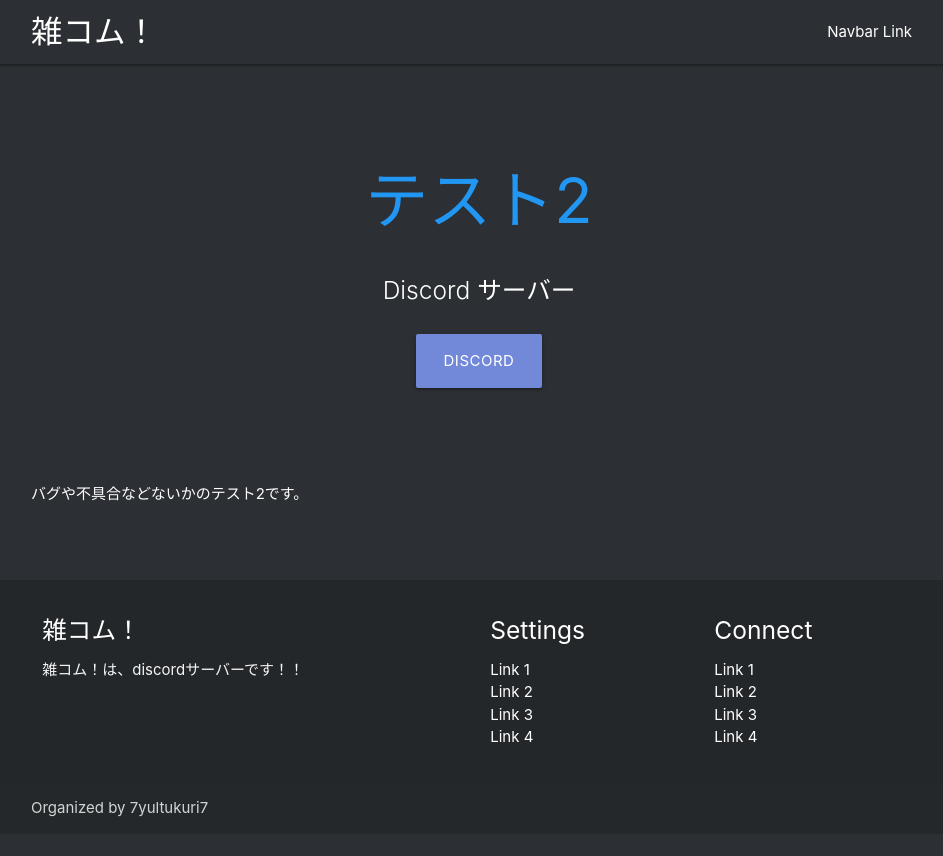
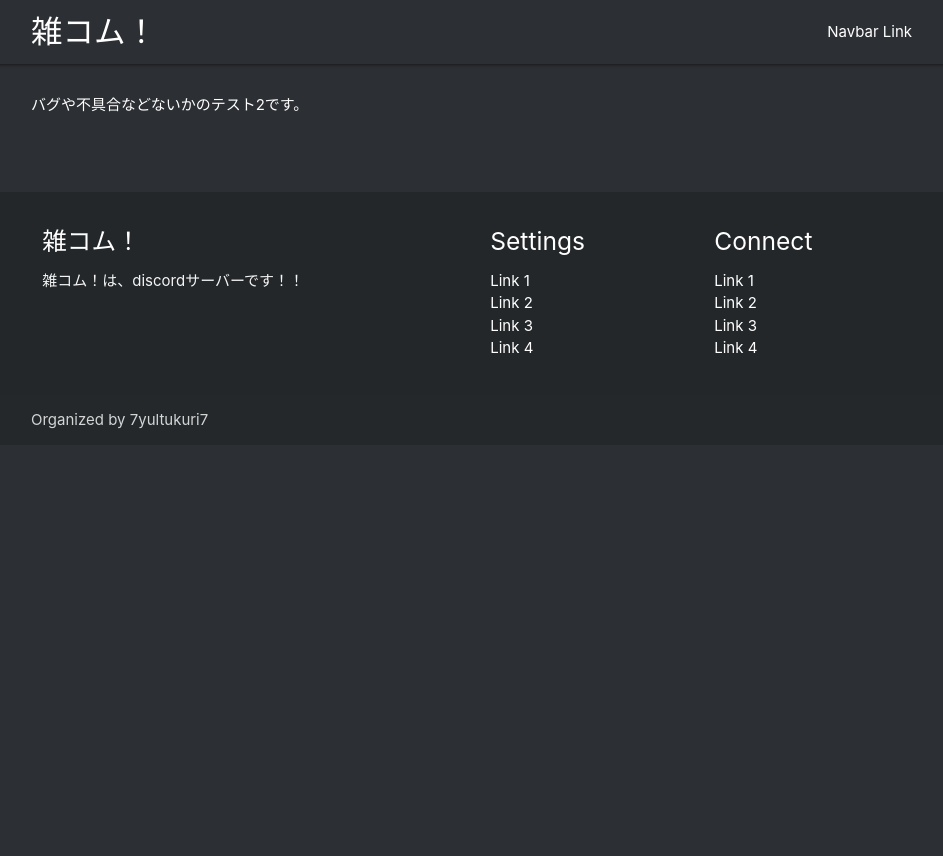
Before and after one commit to zatsukomu/zatsukomu-website-v1, a Jekyll site: the page built from docs/_posts/2019-04-28-test-nanoda2.md, in a window 1280 px wide. Shown: the top 856 px of the page, without its empty margins (161-1104 px from the left). Built offline with Jekyll 4.4.1, drawn with Linux system fonts in a browser that asks for light colours; nearby versions of some CDN libraries; our own code applies the rules of GitHub Pages for plain Markdown files; part of the change alters nothing that is shown.

Commit message:
Update _config.yml

```diff
--- a/docs/_config.yml
+++ b/docs/_config.yml
@@ -6,6 +6,20 @@ lang : ja
 url: "https://zatsukomu.tk" # the base hostname & protocol for your site
 google_analytics: UA-138579216-2
 discord_invite: "https://discord.gg/VWpRe9y"
+
+
+collections:
+  posts:
+    permalink: "/post/:year/:month/:day/:title/"
+    output: true
+
+defaults:
+- scope:
+    path: _posts
+    type: posts
+  values:
+    layout: simple
+
 
 plugins:
   - jekyll-seo-tag
```
